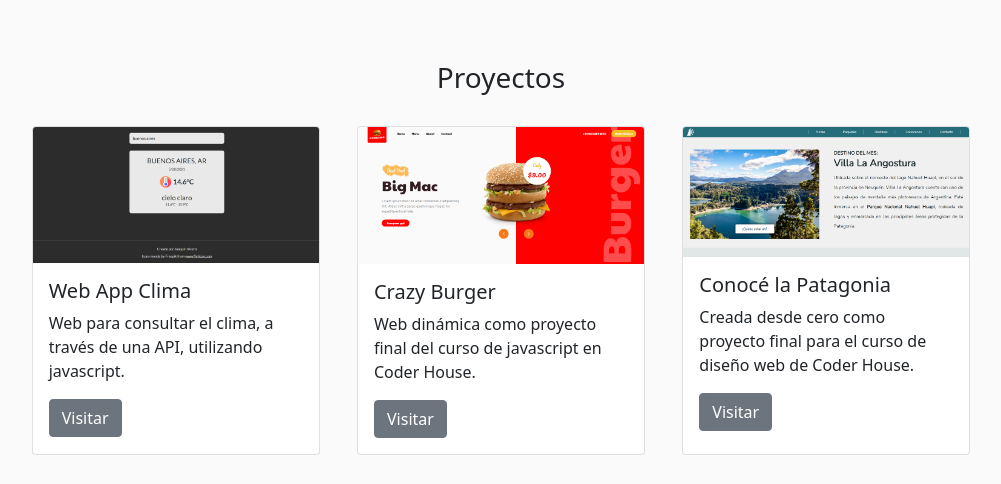
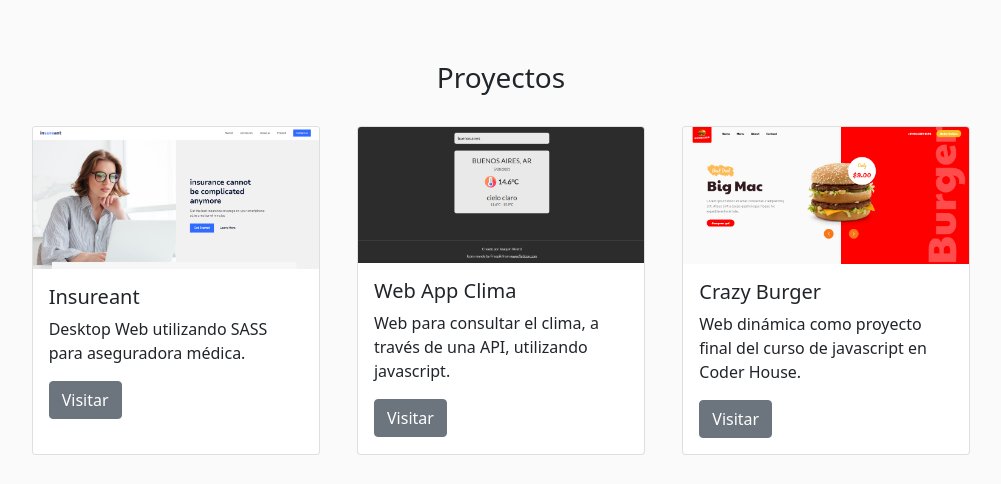
Before and after one commit to Joaquinviretti/Portfolio, a website: page index.html in a window 1280 px wide. Shown: the part 1100-1584 px from the top of the page, without its empty margins (139-1140 px from the left). Drawn offline with nearby package versions, Linux system fonts and the light colour scheme.

Commit message:
Agrego insureant

```diff
--- a/index.html
+++ b/index.html
@@ -111,6 +111,15 @@
   <section id="proyectos" class="py-5">
     <h3 class="text-center pb-4">Proyectos</h3>
     <div class="container proyectos-mobile d-flex justify-content-around">
+
+      <div class="card" style="width: 18rem;">
+        <img src="img/INSUREANT.png" class="card-img-top" alt="...">
+        <div class="card-body">
+          <h5 class="card-title">Insureant</h5>
+          <p class="card-text">Desktop Web utilizando SASS para aseguradora médica.</p>
+          <a href="https://joaquinviretti.github.io/insureant" target="_blank" class="btn btn-secondary">Visitar</a>
+        </div>
+      </div>
 
       <div class="card" style="width: 18rem;">
         <img src="img/clima.png" class="card-img-top" alt="...">
```
Also changed, not shown: img/INSUREANT.png (added).
